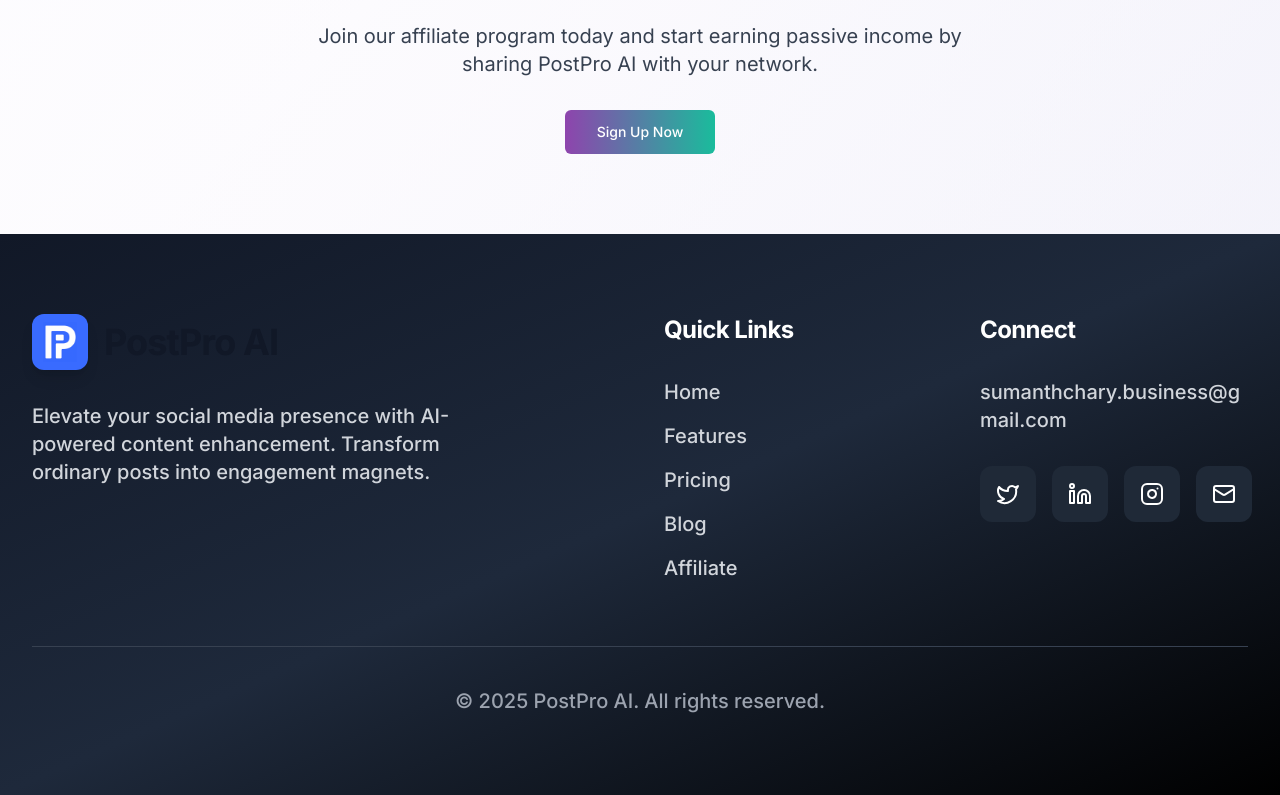
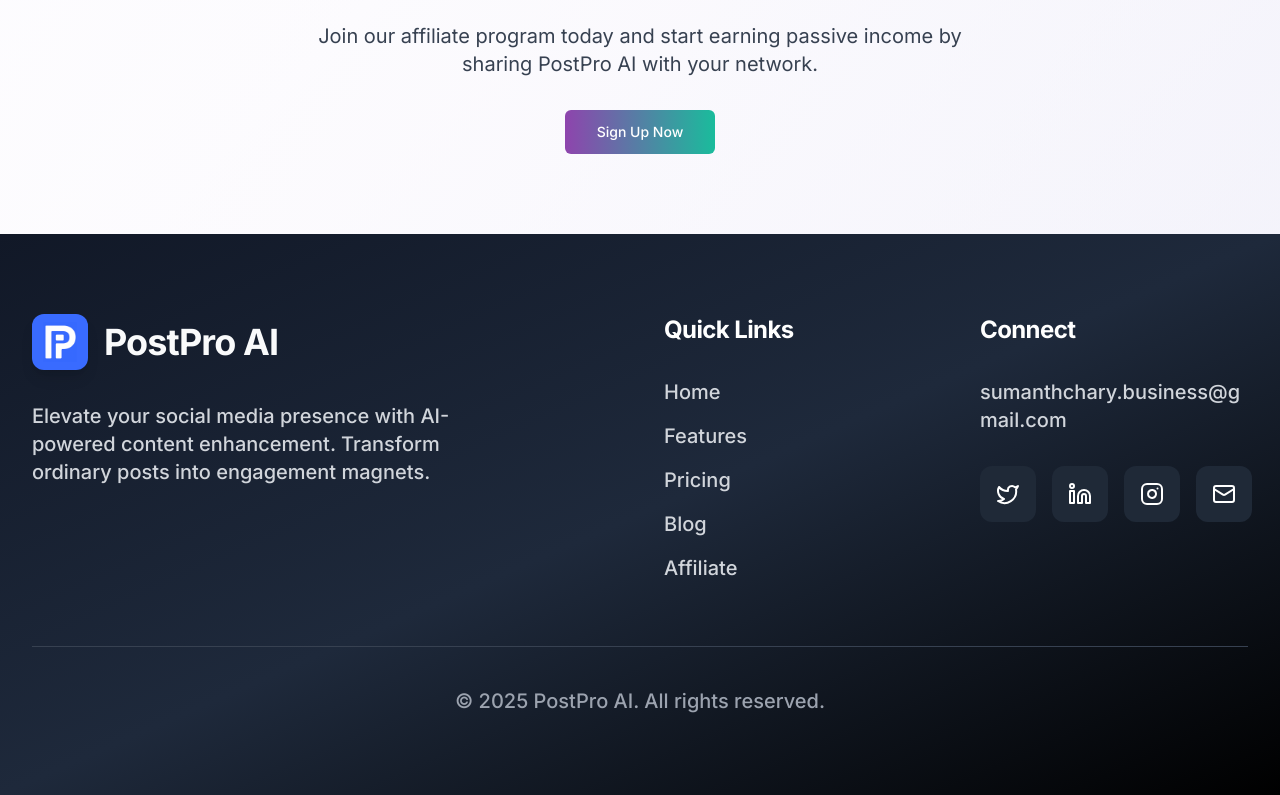
Before and after one commit to SumanthChary/postpro-ai, a React (Vite) app: page /affiliate in a window 1280 px wide. Shown: the part 1330-2125 px from the top of the page. Built offline with nearby package versions, Linux system fonts and the light colour scheme.

Commit message:
Visual edit in Lovable
Edited UI in Lovable

```diff
--- a/src/components/Footer.tsx
+++ b/src/components/Footer.tsx
@@ -1,20 +1,13 @@
-
 import { Twitter, Linkedin, Instagram, Mail } from "lucide-react";
 import { Link } from "react-router-dom";
-
 const Footer = () => {
-  return (
-    <footer className="bg-gradient-to-br from-gray-900 via-slate-800 to-black text-white py-12 sm:py-16 lg:py-20">
+  return <footer className="bg-gradient-to-br from-gray-900 via-slate-800 to-black text-white py-12 sm:py-16 lg:py-20">
       <div className="max-w-7xl mx-auto px-3 sm:px-4 md:px-6 lg:px-8">
         <div className="grid grid-cols-1 sm:grid-cols-2 lg:grid-cols-4 gap-6 sm:gap-8 lg:gap-12 mb-8 sm:mb-10 lg:mb-12 xl:mb-16">
           <div className="sm:col-span-2">
             <div className="flex items-center gap-3 sm:gap-4 mb-4 sm:mb-5 lg:mb-6 xl:mb-8">
-              <img
-                src="/lovable-uploads/01519854-3b9c-4c6b-99bc-bbb2f1e7aa5a.png"
-                alt="PostPro AI Logo"
-                className="w-10 h-10 sm:w-12 sm:h-12 lg:w-14 lg:h-14 rounded-xl object-contain shadow-lg"
-              />
-              <h3 className="text-2xl sm:text-3xl lg:text-4xl font-bold">PostPro AI</h3>
+              <img src="/lovable-uploads/01519854-3b9c-4c6b-99bc-bbb2f1e7aa5a.png" alt="PostPro AI Logo" className="w-10 h-10 sm:w-12 sm:h-12 lg:w-14 lg:h-14 rounded-xl object-contain shadow-lg" />
+              <h3 className="text-2xl sm:text-3xl lg:text-4xl font-bold text-gray-50">PostPro AI</h3>
             </div>
             <p className="text-gray-300 text-sm sm:text-base lg:text-lg xl:text-xl leading-relaxed mb-4 sm:mb-5 lg:mb-6 xl:mb-8 max-w-md font-medium">
               Elevate your social media presence with AI-powered content enhancement.
@@ -63,8 +56,6 @@ const Footer = () => {
           </p>
         </div>
       </div>
-    </footer>
-  );
+    </footer>;
 };
-
 export default Footer;
```
